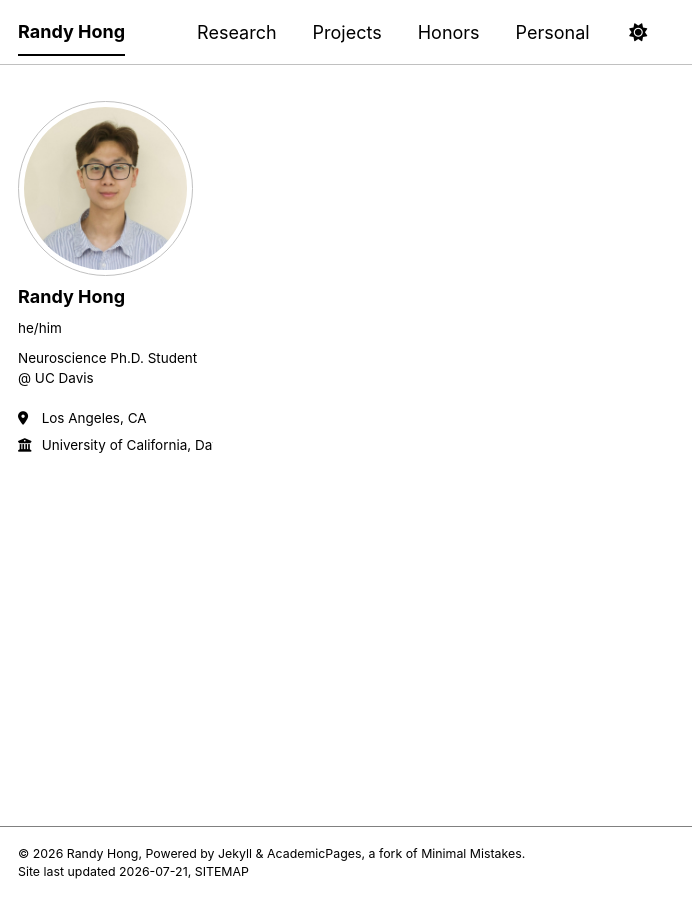
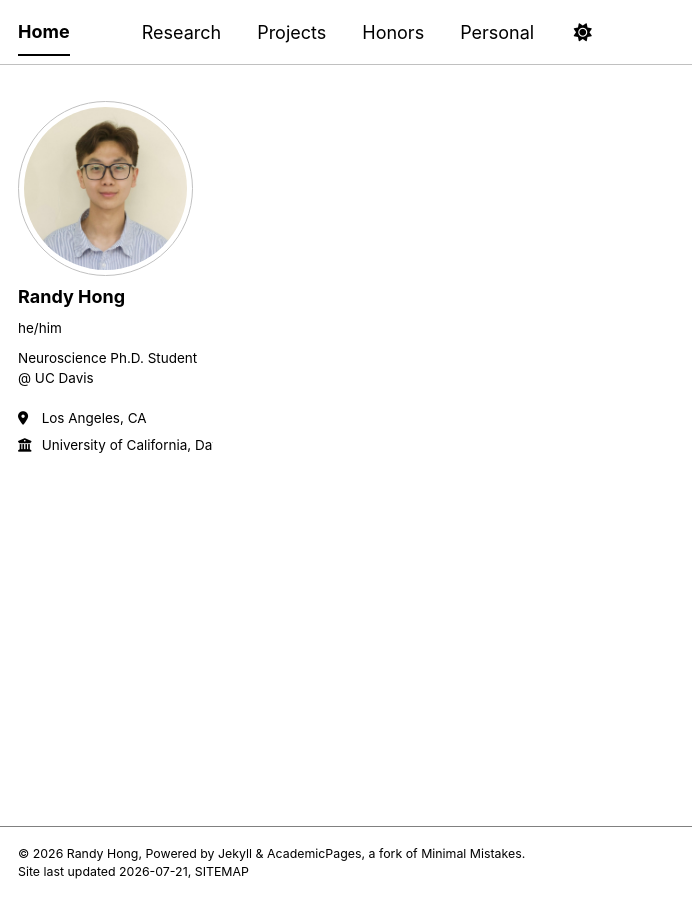
Before and after one commit to randyhongg/randyhongg.github.io, a Jekyll site: the page built from _pages/about.md, in a window 1280 px wide. Shown: the whole page, without its empty margins (0-692 px from the left). Built offline with Jekyll 4.4.1, drawn with Linux system fonts in a browser that asks for light colours; a style sheet for code colours, icons or effects is not loaded.

Commit message:
Update _config.yml

```diff
--- a/_config.yml
+++ b/_config.yml
@@ -9,7 +9,7 @@
 # Basic Site Settings
 locale                   : "en-US"
 site_theme               : "contrast" # The available themes options are "default", "air", "sunrise", "mint", "dirt" and "contrast"
-title                    : "Randy Hong"
+title                    : "Home"
 title_separator          : "-"
 name                     : &name "Randy Hong"
 description              : &description "TEST123"   # Update this with a general description of your site, this is the default if not overridden by a page
```
